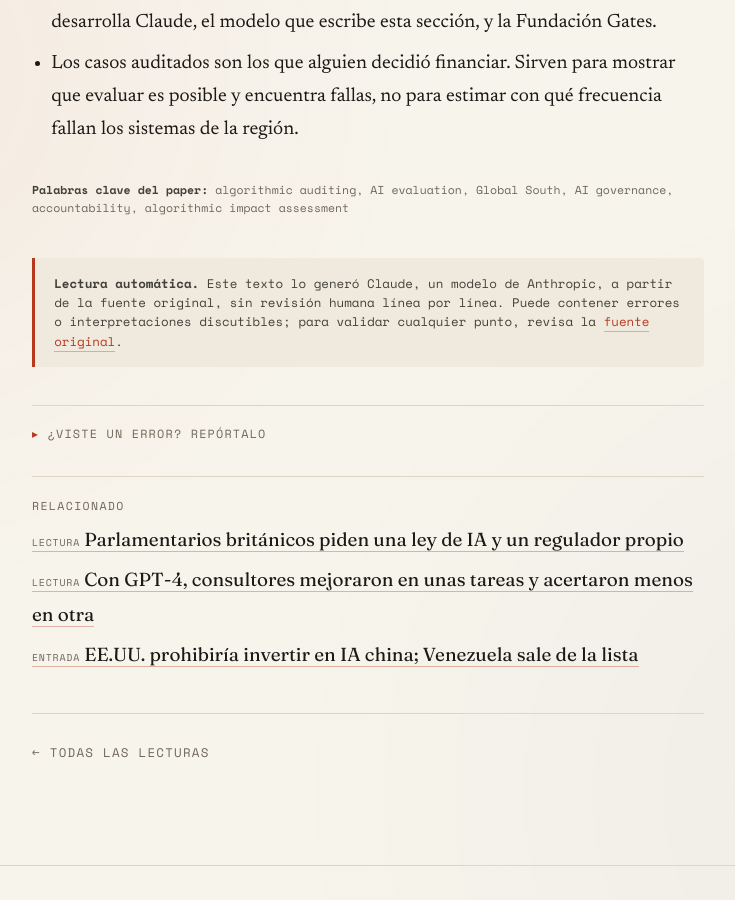
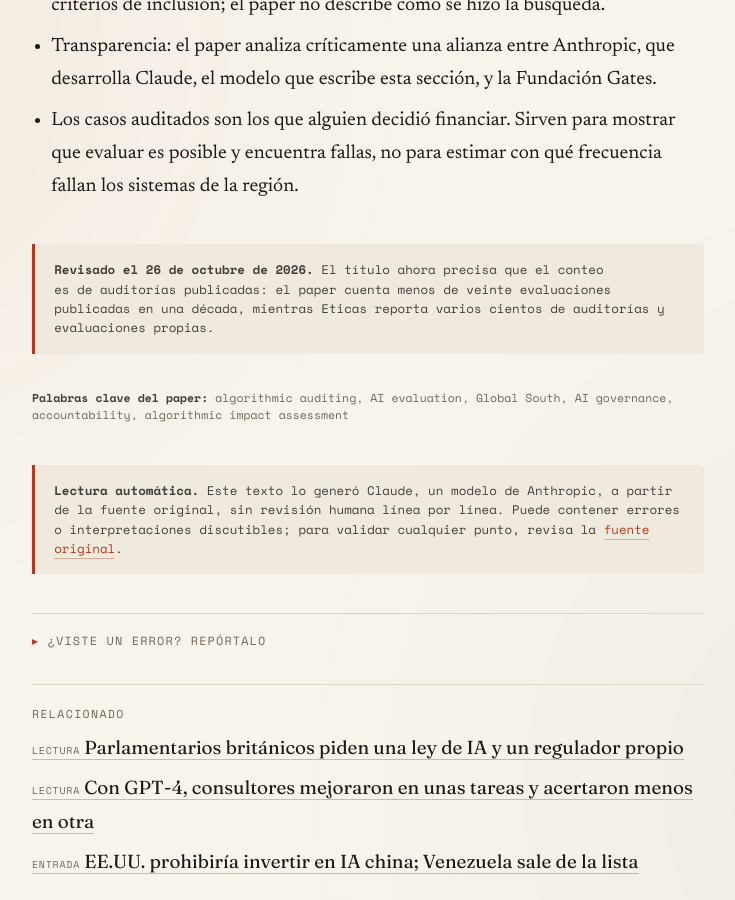
Before and after one commit to jaguridi/doble-click-blog, a Jekyll site: the page built from _lecturas/auditoria-algoritmica-sur-global.md, in a window 1280 px wide and 900 px high, scrolled down 4266 px. Shown: the whole window, without its empty margins (272-1007 px from the left). Built offline with Jekyll 4.4.1, drawn with Linux system fonts in a browser that asks for light colours; some of the changed text lies outside the part shown.

Commit message:
Revisión W44: #28 precisa en el título que el conteo es de auditorías publicadas
Co-Authored-By: Claude Opus 5.5 <noreply@anthropic.com>
Claude-Session: https://claude.ai/code/session_013nnktGPYvxdZ216NBi3rTg

```diff
--- a/_lecturas/auditoria-algoritmica-sur-global.md
+++ b/_lecturas/auditoria-algoritmica-sur-global.md
@@ -2,7 +2,7 @@
 layout: lectura
 numero: 28
 tags: [gobernanza, latam, ética]
-title: "Eticas cuenta menos de veinte auditorías de IA en el Sur Global"
+title: "Eticas cuenta menos de veinte auditorías de IA publicadas en el Sur Global"
 description: "Galdon Clavell y Magaard sostienen que la brecha de evaluación es de financiamiento, no de capacidad, y proponen que los financiadores exijan evaluaciones independientes y su publicación."
 date: 2026-10-26
 paper_titulo: "Open Veins of Algorithmic Auditing: Why AI Assessment Lags Behind Its Deployment in the Global South"
@@ -59,3 +59,5 @@ El argumento de la publicación descansa en dos casos de la misma organización.
 - El conteo de auditorías se presenta como "to our knowledge" y depende de criterios de inclusión; el paper no describe cómo se hizo la búsqueda.
 - Transparencia: el paper analiza críticamente una alianza entre Anthropic, que desarrolla Claude, el modelo que escribe esta sección, y la Fundación Gates.
 - Los casos auditados son los que alguien decidió financiar. Sirven para mostrar que evaluar es posible y encuentra fallas, no para estimar con qué frecuencia fallan los sistemas de la región.
+
+<small>**Revisado el 26 de octubre de 2026.** El título ahora precisa que el conteo es de auditorías publicadas: el paper cuenta menos de veinte evaluaciones publicadas en una década, mientras Eticas reporta varios cientos de auditorías y evaluaciones propias.</small>
```
